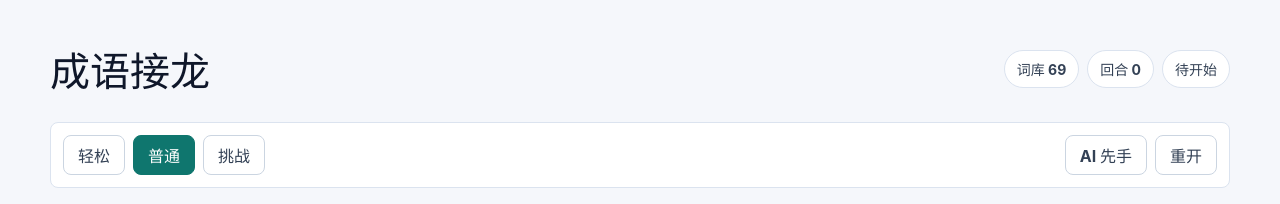
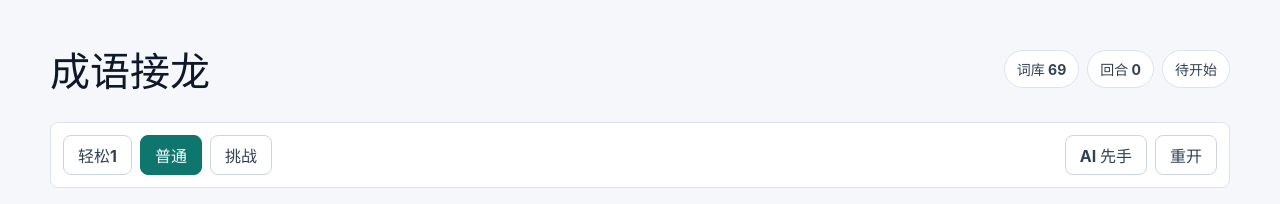
Before and after one commit to zhengjingzhengjing/idiom-chain, a Vue app: page / in a window 1280 px wide. Shown: the top 204 px of the page. Built offline with nearby package versions, Linux system fonts and the light colour scheme.

Commit message:
update：测试

```diff
--- a/src/components/GameView.vue
+++ b/src/components/GameView.vue
@@ -24,7 +24,7 @@ const {
 
 const input = ref('')
 const aiLevels: { label: string; value: AiLevel }[] = [
-  { label: '轻松', value: 'easy' },
+  { label: '轻松1', value: 'easy' },
   { label: '普通', value: 'normal' },
   { label: '挑战', value: 'hard' },
 ]
```
